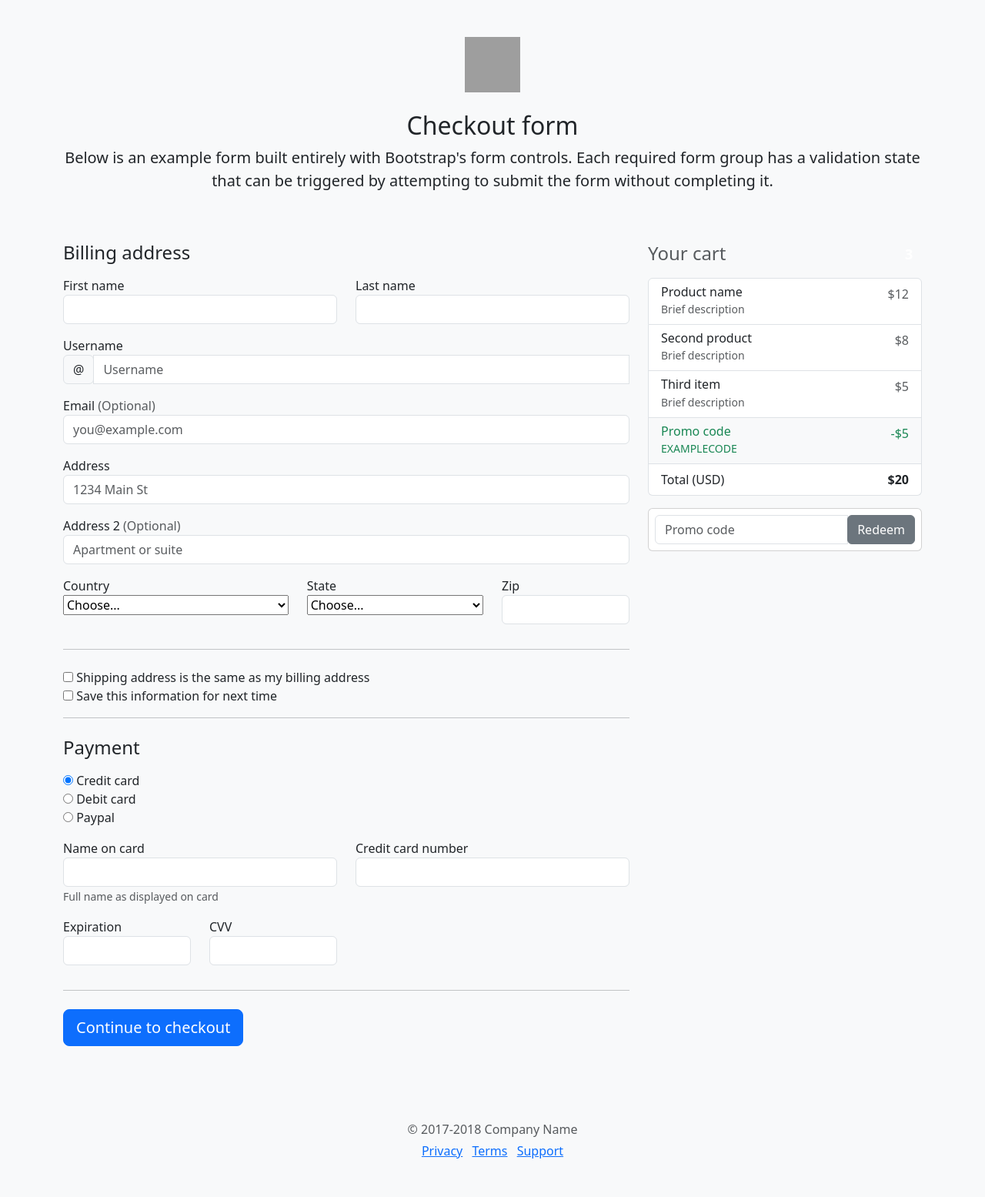
After one commit to PhoenixKing2501/DBMS-Lab, a Flask app: template Week 4/templates/form.html in a window 1280 px wide. The commit adds this page. Shown: the whole page at 77% size. Run offline with Flask 2, Linux system fonts and the light colour scheme; the template is opened without the code that fills it, so the values that code supplies are empty; some libraries are stand-ins or nearby versions; grey boxes are pictures that could not be loaded.

Commit message:
added a form.html

```diff
--- a/Week 4/main.py
+++ b/Week 4/main.py
@@ -1,4 +1,4 @@
-from flask import Flask, render_template, request, redirect, url_for, session
+from flask import Flask, render_template, request, redirect, url_for, session, flash
 import psycopg2
 import secrets
 import pandas as pd
@@ -21,8 +21,8 @@ def get_db_conn():
 def index():
     return render_template('index.html')
 
-@app.route('/dashboard', methods=['GET', 'POST'])
-def dashboard():
+@app.route('/dashboard_doc', methods=['GET', 'POST'])
+def dashboard_doc():
     if not session.get('logged_in'):
         return redirect('/login')
 
@@ -42,10 +42,15 @@ def dashboard():
     cursor.close()
     connection.close()
 
-    return render_template('dashboard.html',
+    return render_template('dashboard_doc.html',
                            patient_table=[df_patient.to_html(classes='table table-striped table-sm', header=True, index=False, border=0, justify='left')],
                            appointment_table=[df_appointment.to_html(classes='table table-striped table-sm', header=True, index=False, border=0, justify='left')])
 
+@app.route('/patients_doc', methods=['GET', 'POST'])
+def patients_doc():
+    if not session.get('logged_in'):
+        return redirect('/login')
+    return render_template('patients_doc.html')
 @app.route('/login', methods=['GET', 'POST'])
 def login():
     if request.method == 'POST':
@@ -63,7 +68,9 @@ def login():
             record = True
         if record:
             session['logged_in'] = True
-        return redirect('/dashboard')
+        else:
+            flash('Invalid credentials', category='error')
+        return redirect('/dashboard_doc')
 
     return render_template('login.html')
 
--- /dev/null
+++ b/Week 4/templates/form.html
@@ -0,0 +1,270 @@
+
+<!doctype html>
+<html lang="en">
+  <head>
+    <meta charset="utf-8">
+    <meta name="viewport" content="width=device-width, initial-scale=1, shrink-to-fit=no">
+    <meta name="description" content="">
+    <meta name="author" content="">
+
+    <title>Form</title>
+
+    <link rel="canonical" href="https://getbootstrap.com/docs/4.0/examples/checkout/">
+
+    <!-- Bootstrap core CSS -->
+    <link href="../../dist/css/bootstrap.min.css" rel="stylesheet">
+
+    <!-- Custom styles for this template -->
+    <link href="form-validation.css" rel="stylesheet">
+  </head>
+
+  <body class="bg-light">
+
+    <div class="container">
+      <div class="py-5 text-center">
+        <img class="d-block mx-auto mb-4" src="https://getbootstrap.com/docs/4.0/assets/brand/bootstrap-solid.svg" alt="" width="72" height="72">
+        <h2>Checkout form</h2>
+        <p class="lead">Below is an example form built entirely with Bootstrap's form controls. Each required form group has a validation state that can be triggered by attempting to submit the form without completing it.</p>
+      </div>
+
+      <div class="row">
+        <div class="col-md-4 order-md-2 mb-4">
+          <h4 class="d-flex justify-content-between align-items-center mb-3">
+            <span class="text-muted">Your cart</span>
+            <span class="badge badge-secondary badge-pill">3</span>
+          </h4>
+          <ul class="list-group mb-3">
+            <li class="list-group-item d-flex justify-content-between lh-condensed">
+              <div>
+                <h6 class="my-0">Product name</h6>
+                <small class="text-muted">Brief description</small>
+              </div>
+              <span class="text-muted">$12</span>
+            </li>
+            <li class="list-group-item d-flex justify-content-between lh-condensed">
+              <div>
+                <h6 class="my-0">Second product</h6>
+                <small class="text-muted">Brief description</small>
+              </div>
+              <span class="text-muted">$8</span>
+            </li>
+            <li class="list-group-item d-flex justify-content-between lh-condensed">
+              <div>
+                <h6 class="my-0">Third item</h6>
+                <small class="text-muted">Brief description</small>
+              </div>
+              <span class="text-muted">$5</span>
+            </li>
+            <li class="list-group-item d-flex justify-content-between bg-light">
+              <div class="text-success">
+                <h6 class="my-0">Promo code</h6>
+                <small>EXAMPLECODE</small>
+              </div>
+              <span class="text-success">-$5</span>
+            </li>
+            <li class="list-group-item d-flex justify-content-between">
+              <span>Total (USD)</span>
+              <strong>$20</strong>
+            </li>
+          </ul>
+
+          <form class="card p-2">
+            <div class="input-group">
+              <input type="text" class="form-control" placeholder="Promo code">
+              <div class="input-group-append">
+                <button type="submit" class="btn btn-secondary">Redeem</button>
+              </div>
+            </div>
+          </form>
+        </div>
+        <div class="col-md-8 order-md-1">
+          <h4 class="mb-3">Billing address</h4>
+          <form class="needs-validation" novalidate>
+            <div class="row">
+              <div class="col-md-6 mb-3">
+                <label for="firstName">First name</label>
+                <input type="text" class="form-control" id="firstName" placeholder="" value="" required>
+                <div class="invalid-feedback">
+                  Valid first name is required.
+                </div>
+              </div>
+              <div class="col-md-6 mb-3">
+                <label for="lastName">Last name</label>
+                <input type="text" class="form-control" id="lastName" placeholder="" value="" required>
+                <div class="invalid-feedback">
+                  Valid last name is required.
+                </div>
+              </div>
+            </div>
+
+            <div class="mb-3">
+              <label for="username">Username</label>
+              <div class="input-group">
+                <div class="input-group-prepend">
+                  <span class="input-group-text">@</span>
+                </div>
+                <input type="text" class="form-control" id="username" placeholder="Username" required>
+                <div class="invalid-feedback" style="width: 100%;">
+                  Your username is required.
+                </div>
+              </div>
+            </div>
+
+            <div class="mb-3">
+              <label for="email">Email <span class="text-muted">(Optional)</span></label>
+              <input type="email" class="form-control" id="email" placeholder="you@example.com">
+              <div class="invalid-feedback">
+                Please enter a valid email address for shipping updates.
+              </div>
+            </div>
+
+            <div class="mb-3">
+              <label for="address">Address</label>
+              <input type="text" class="form-control" id="address" placeholder="1234 Main St" required>
+              <div class="invalid-feedback">
+                Please enter your shipping address.
+              </div>
+            </div>
+
+            <div class="mb-3">
+              <label for="address2">Address 2 <span class="text-muted">(Optional)</span></label>
+              <input type="text" class="form-control" id="address2" placeholder="Apartment or suite">
+            </div>
+
+            <div class="row">
+              <div class="col-md-5 mb-3">
+                <label for="country">Country</label>
+                <select class="custom-select d-block w-100" id="country" required>
+                  <option value="">Choose...</option>
+                  <option>United States</option>
+                </select>
+                <div class="invalid-feedback">
+                  Please select a valid country.
+                </div>
+              </div>
+              <div class="col-md-4 mb-3">
+                <label for="state">State</label>
+                <select class="custom-select d-block w-100" id="state" required>
+                  <option value="">Choose...</option>
+                  <option>California</option>
+                </select>
+                <div class="invalid-feedback">
+                  Please provide a valid state.
+                </div>
+              </div>
+              <div class="col-md-3 mb-3">
+                <label for="zip">Zip</label>
+                <input type="text" class="form-control" id="zip" placeholder="" required>
+                <div class="invalid-feedback">
+                  Zip code required.
+                </div>
+              </div>
+            </div>
+            <hr class="mb-4">
+            <div class="custom-control custom-checkbox">
+              <input type="checkbox" class="custom-control-input" id="same-address">
+              <label class="custom-control-label" for="same-address">Shipping address is the same as my billing address</label>
+            </div>
+            <div class="custom-control custom-checkbox">
+              <input type="checkbox" class="custom-control-input" id="save-info">
+              <label class="custom-control-label" for="save-info">Save this information for next time</label>
+            </div>
+            <hr class="mb-4">
+
+            <h4 class="mb-3">Payment</h4>
+
+            <div class="d-block my-3">
+              <div class="custom-control custom-radio">
+                <input id="credit" name="paymentMethod" type="radio" class="custom-control-input" checked required>
+                <label class="custom-control-label" for="credit">Credit card</label>
+              </div>
+              <div class="custom-control custom-radio">
+                <input id="debit" name="paymentMethod" type="radio" class="custom-control-input" required>
+                <label class="custom-control-label" for="debit">Debit card</label>
+              </div>
+              <div class="custom-control custom-radio">
+                <input id="paypal" name="paymentMethod" type="radio" class="custom-control-input" required>
+                <label class="custom-control-label" for="paypal">Paypal</label>
+              </div>
+            </div>
+            <div class="row">
+              <div class="col-md-6 mb-3">
+                <label for="cc-name">Name on card</label>
+                <input type="text" class="form-control" id="cc-name" placeholder="" required>
+                <small class="text-muted">Full name as displayed on card</small>
+                <div class="invalid-feedback">
+                  Name on card is required
+                </div>
+              </div>
+              <div class="col-md-6 mb-3">
+                <label for="cc-number">Credit card number</label>
+                <input type="text" class="form-control" id="cc-number" placeholder="" required>
+                <div class="invalid-feedback">
+                  Credit card number is required
+                </div>
+              </div>
+            </div>
+            <div class="row">
+              <div class="col-md-3 mb-3">
+                <label for="cc-expiration">Expiration</label>
+                <input type="text" class="form-control" id="cc-expiration" placeholder="" required>
+                <div class="invalid-feedback">
+                  Expiration date required
+                </div>
+              </div>
+              <div class="col-md-3 mb-3">
+                <label for="cc-expiration">CVV</label>
+                <input type="text" class="form-control" id="cc-cvv" placeholder="" required>
+                <div class="invalid-feedback">
+                  Security code required
+                </div>
+              </div>
+            </div>
+            <hr class="mb-4">
+            <button class="btn btn-primary btn-lg btn-block" type="submit">Continue to checkout</button>
+          </form>
+        </div>
+      </div>
+
+      <footer class="my-5 pt-5 text-muted text-center text-small">
+        <p class="mb-1">&copy; 2017-2018 Company Name</p>
+        <ul class="list-inline">
+          <li class="list-inline-item"><a href="#">Privacy</a></li>
+          <li class="list-inline-item"><a href="#">Terms</a></li>
+          <li class="list-inline-item"><a href="#">Support</a></li>
+        </ul>
+      </footer>
+    </div>
+
+    <!-- Bootstrap core JavaScript
+    ================================================== -->
+    <!-- Placed at the end of the document so the pages load faster -->
+    <script src="https://code.jquery.com/jquery-3.2.1.slim.min.js" integrity="sha384-KJ3o2DKtIkvYIK3UENzmM7KCkRr/rE9/Qpg6aAZGJwFDMVNA/GpGFF93hXpG5KkN" crossorigin="anonymous"></script>
+    <script>window.jQuery || document.write('<script src="../../assets/js/vendor/jquery-slim.min.js"><\/script>')</script>
+    <script src="../../assets/js/vendor/popper.min.js"></script>
+    <script src="../../dist/js/bootstrap.min.js"></script>
+    <script src="../../assets/js/vendor/holder.min.js"></script>
+    <script>
+      // Example starter JavaScript for disabling form submissions if there are invalid fields
+      (function() {
+        'use strict';
+
+        window.addEventListener('load', function() {
+          // Fetch all the forms we want to apply custom Bootstrap validation styles to
+          var forms = document.getElementsByClassName('needs-validation');
+
+          // Loop over them and prevent submission
+          var validation = Array.prototype.filter.call(forms, function(form) {
+            form.addEventListener('submit', function(event) {
+              if (form.checkValidity() === false) {
+                event.preventDefault();
+                event.stopPropagation();
+              }
+              form.classList.add('was-validated');
+            }, false);
+          });
+        }, false);
+      })();
+    </script>
+  </body>
+</html>
--- a/Week 4/templates/index.html
+++ b/Week 4/templates/index.html
@@ -26,7 +26,7 @@
           <h3 class="masthead-brand">DBMS Assgn</h3>
           <nav class="nav nav-masthead justify-content-center">
             <a class="nav-link active" href="#">Home</a>
-            <a class="nav-link" href="{{ url_for('dashboard') }}">Dashboard</a>
+            <a class="nav-link" href="{{ url_for('dashboard_doc') }}">Dashboard</a>
             <a class="nav-link" href="{{ url_for('login') }}">Login</a>
           </nav>
         </div>
```
Also changed, not shown: Week 4/templates/dashboard_doc.html (added, +155 -0 lines), Week 4/templates/login.html (+9 -0 lines), Week 4/templates/patients_doc.html (renamed from Week 4/templates/dashboard.html, +9 -9 lines).
